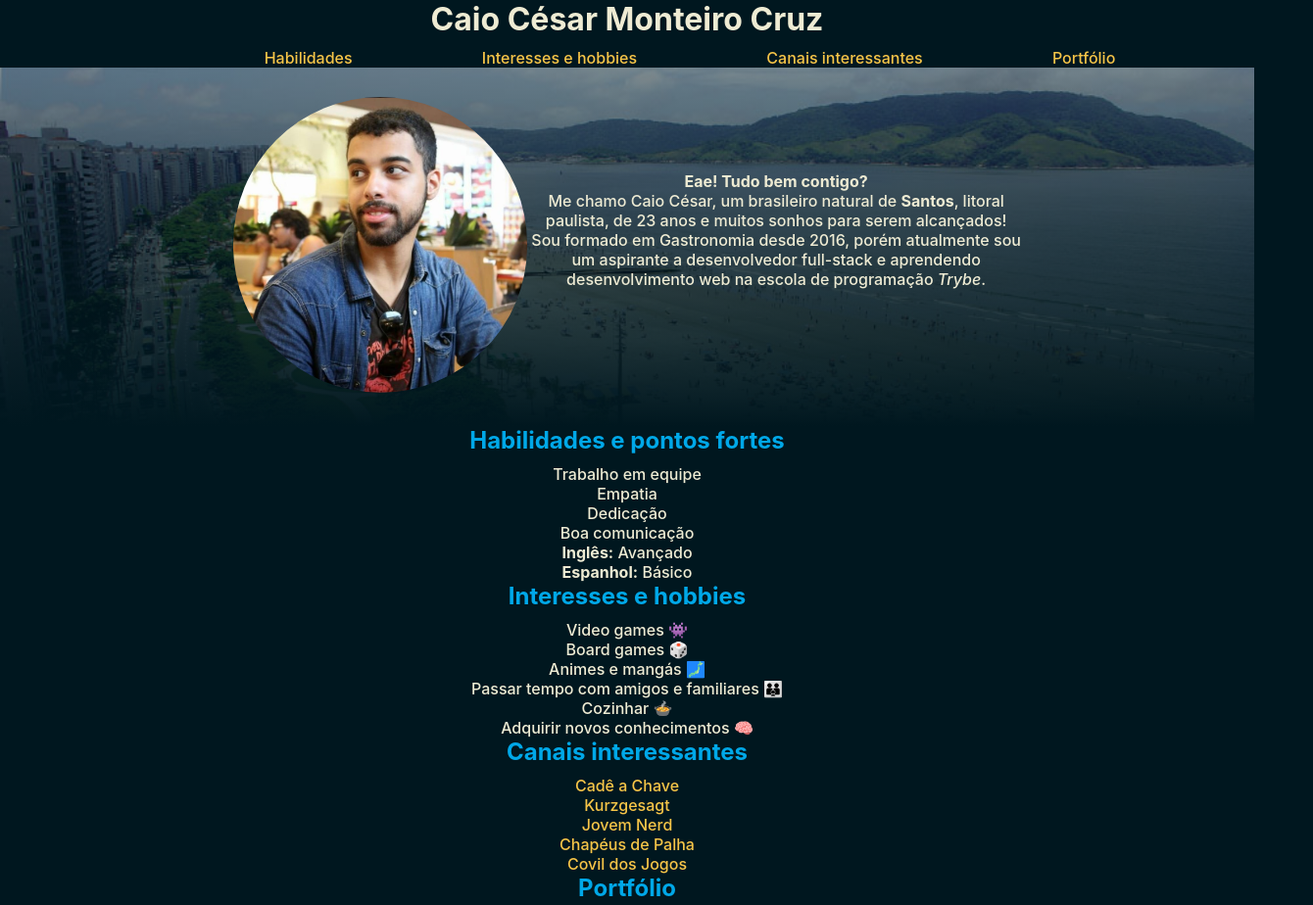
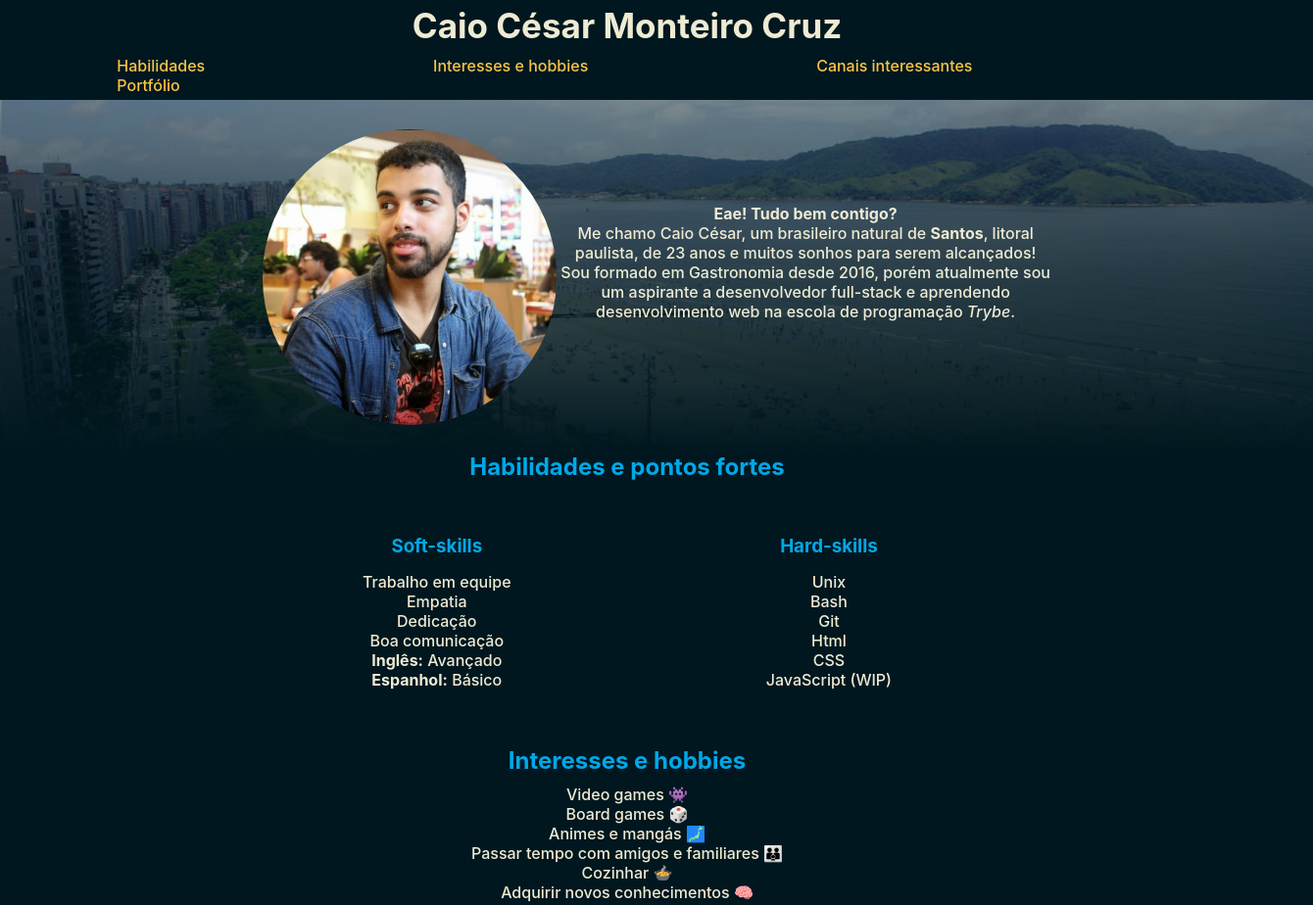
Before and after one commit to caio-cmc/caio-cmc.github.io, a plain HTML site: page index.html in a window 1280 px wide. Shown: the top 924 px of the page at 98% size, 1340 px wide, since content can reach past the window. Drawn offline with Linux system fonts and the light colour scheme.

Commit message:
Hard-skills adicionadas e mudança no layout

```diff
--- a/index.html
+++ b/index.html
@@ -29,6 +29,9 @@
         </main>
         <article class="division hab">
             <h2 class="title strg" id="HPF">Habilidades e pontos fortes</h2>
+            <div class="allskills">
+                <div class="softs">
+                    <h3>Soft-skills</h3>
                     <ul>
                         <li>Trabalho em equipe</li>
                         <li>Empatia</li>
@@ -37,6 +40,19 @@
                         <li><strong>Inglês:</strong> Avançado</li>
                         <li><strong>Espanhol:</strong> Básico</li>
                     </ul>
+                </div>
+                <div class="hards">
+                    <h3>Hard-skills</h3>
+                    <ul>
+                        <li>Unix</li>
+                        <li>Bash</li>
+                        <li>Git</li>
+                        <li>Html</li>
+                        <li>CSS</li>
+                        <li>JavaScript (WIP)</li>
+                    </ul>
+                </div>
+            </div>
         </article>
         <article class="division hobb">
             <h2 class="title int" id="IH">Interesses e hobbies</h2>
--- a/style.css
+++ b/style.css
@@ -1,5 +1,6 @@
 * {
     margin: 0px;
+    list-style: none;
 }
 .front {
     background: linear-gradient(rgba(0, 23, 31, 0.5), rgb(0, 23, 31)), url(santos_f_089.jpg);
@@ -13,7 +14,19 @@
 }
 .header {
     color: rgb(238, 235, 211);
-    margin-bottom: 10px;
+    /* background-color: rgb(0, 168, 232); */
+}
+.header h1 {
+    padding: 5px;
+    font-size: 35px;
+}
+.navigation {
+    text-align: left;
+    margin: 5px;
+}
+.canais, .interesses, .habilidades, .portfolio {
+    padding-inline: 9%;
+
 }
 body {
     background-color: rgb(0, 23, 31);
@@ -21,6 +34,10 @@ body {
     color: rgb(238, 235, 211);
     font-weight: 540;
     font-family:-apple-system, BlinkMacSystemFont, 'Segoe UI', Roboto, Oxygen, Ubuntu, Cantarell, 'Open Sans', 'Helvetica Neue', sans-serif;
+}
+.division {
+    width: 100%;
+    height: 300px;
 }
 a {
   text-decoration: none;
@@ -39,6 +56,17 @@ a:hover {
     display: inline-block;
     width: 500px;
     vertical-align: 550%;
+}
+h3 {
+    color: rgb(0, 168, 232);
+    margin-bottom: 15px;
+}
+.allskills {
+    margin-top: 55px;
+}
+.softs, .hards {
+    display: inline-block;
+    margin: 0% 10%;
 }
 .wip {
     width: 200px;
@@ -68,8 +96,3 @@ ul {
 .contact {
     margin-bottom: 30px;
 }
-.canais, .interesses, .habilidades, .portfolio {
-    margin-left: 10%;
-    text-align: center;
-    padding-left: 0%;
-}
```
Lines whose indentation alone changed are shown as unchanged.
